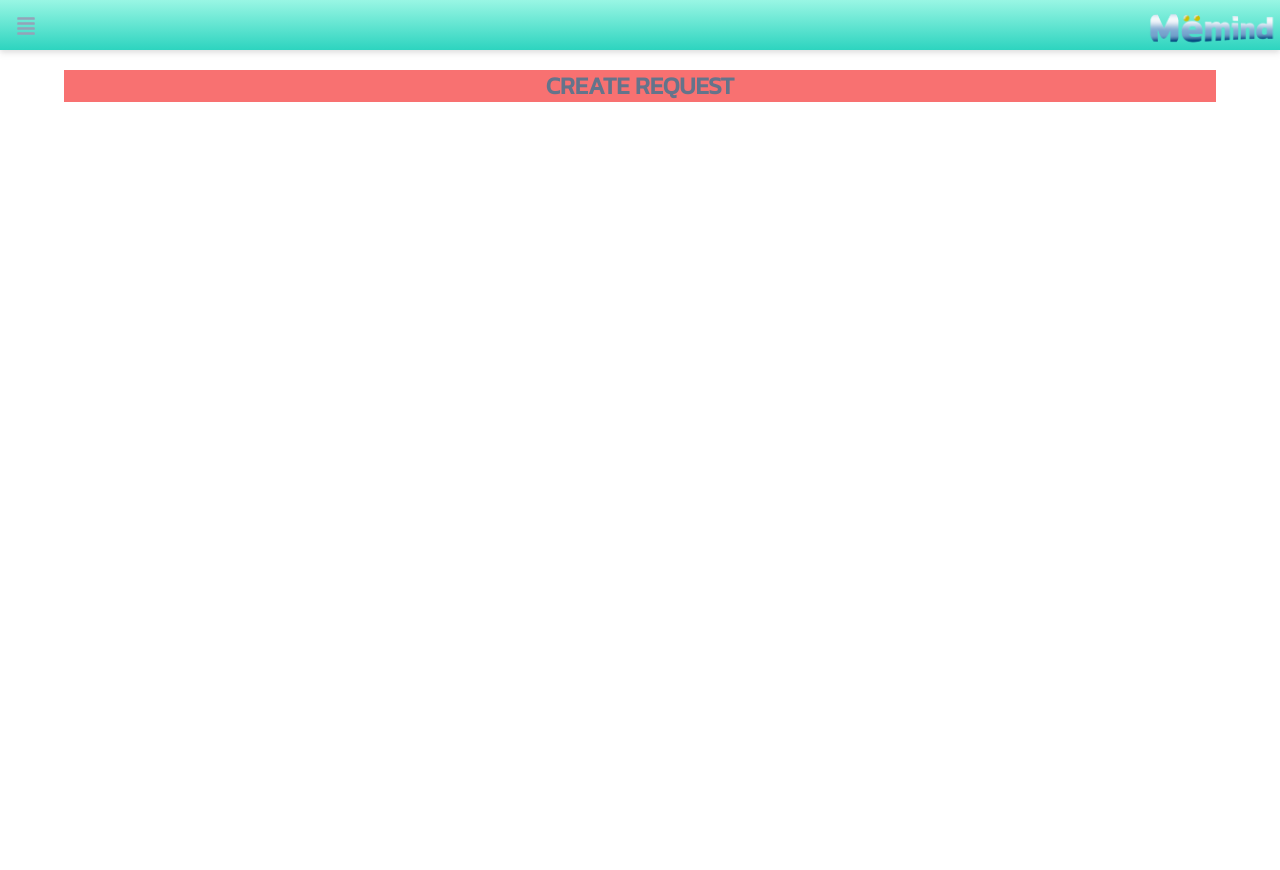
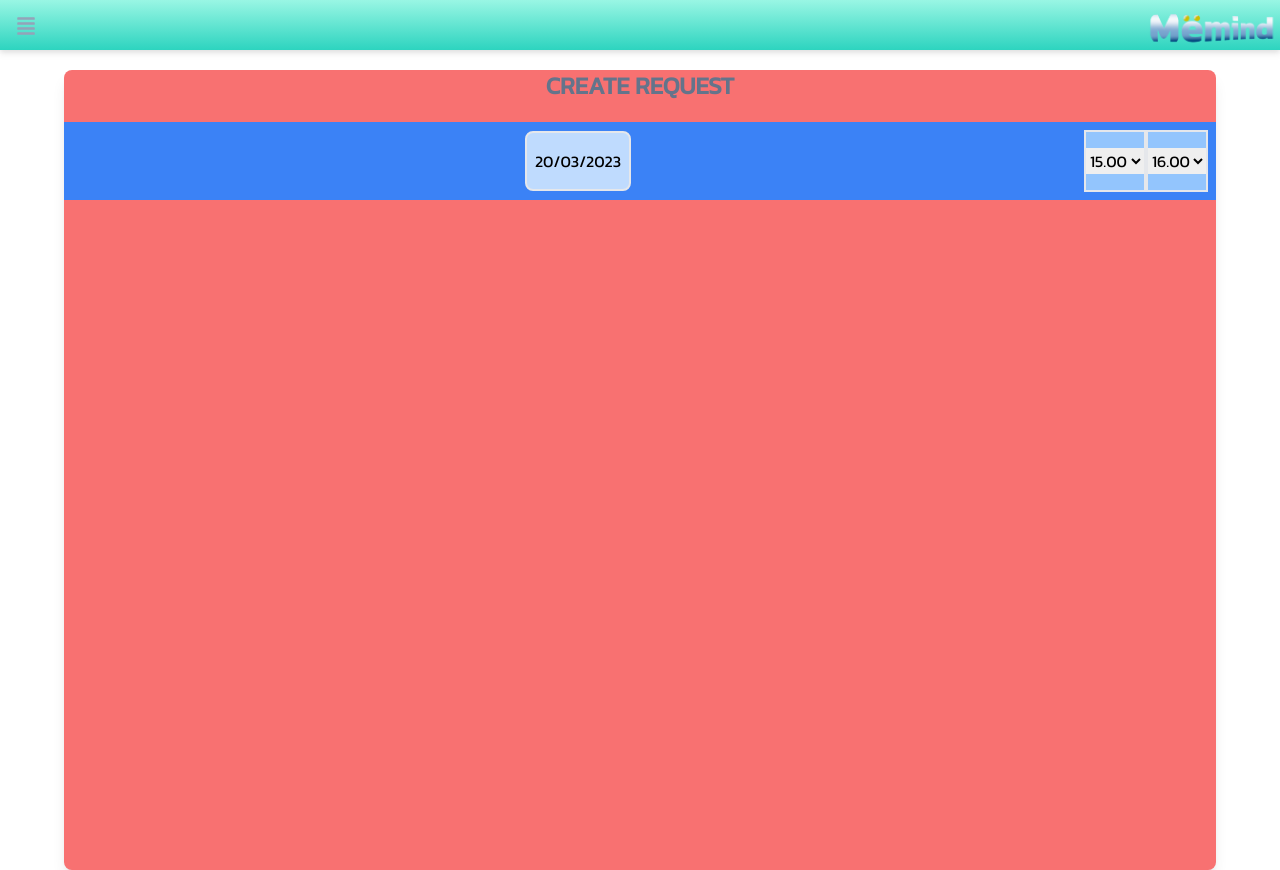
Before and after one commit to soAcademy/bedlendule, a React (Create React App) app: page / in a window 1280 px wide. Both pictures are taken after a click on the element "CREATE REQUEST". Before the commit the page ends 800 px from the top, so only its background shows below. Built offline with nearby package versions, Linux system fonts and the light colour scheme.

Commit message:
check update

```diff
--- /dev/null
+++ b/src/Calender.css
@@ -0,0 +1,8 @@
+.custom-select {
+  height: 20px;
+  appearance: none;
+  background-image: url('../public/clock.png');
+  background-repeat: no-repeat;
+  background-position: right center;
+  padding-right: 2px; /* add some padding to make space for the arrow icon */
+}
--- a/src/CalenderDoctor/Component/Request.js
+++ b/src/CalenderDoctor/Component/Request.js
@@ -1,14 +1,26 @@
+import "../../Calender.css";
+
 const Request = () => {
   return (
     <>
-      <div className="mx-auto w-[90%] bg-red-400 font-kanit">
+      <div className="mx-auto h-screen w-[90%] rounded-lg bg-red-400 font-kanit shadow-lg ">
         <div className="text-center text-2xl font-bold text-slate-500">
           CREATE REQUEST
         </div>
-        <div className="flex">
-          <div className="w-[30%]"></div>
-          <div className="w-[20%]"></div>
-          <div className="w-[20%]"></div>
+        <div className="mt-5 flex text-center w-full my-auto bg-blue-500 p-2  ">
+          <div className=" bg-blue-200 mx-auto my-auto py-4 px-2 border-2 rounded-lg">20/03/2023</div>
+          <div className=" bg-blue-300 border-2 my-auto py-4 ">
+            <select>
+              <option>15.00</option>
+              <option>16.00</option>
+            </select>
+          </div>
+          <div className=" bg-blue-300 border-2 my-auto py-4">
+            <select>
+              <option>16.00</option>
+              <option>17.00</option>
+            </select>
+          </div>
         </div>
       </div>
     </>
--- a/src/index.js
+++ b/src/index.js
@@ -3,6 +3,7 @@ import ReactDOM from 'react-dom/client';
 import './index.css';
 import App from './App';
 import App1 from "./App1"
+
 
 const root = ReactDOM.createRoot(document.getElementById('root'));
 root.render(
```
Also changed, not shown: public/clock.png (added).
